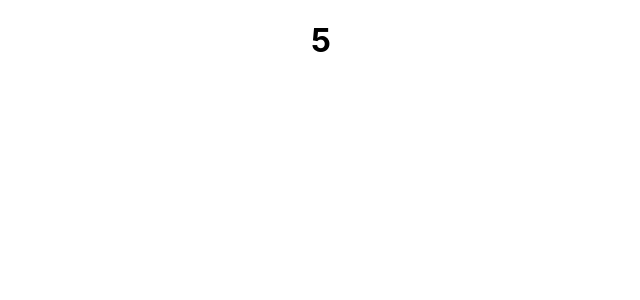
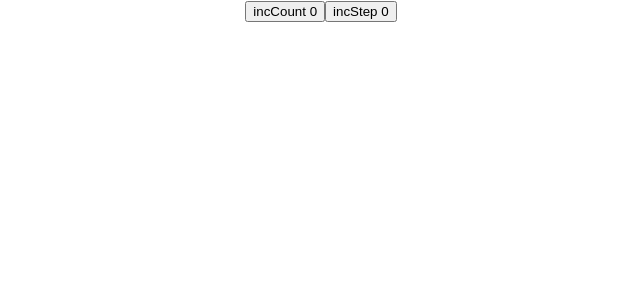
Before and after one commit to chenky/study, a React (Create React App) app in the folder create-react-app2/my-app/: page / in a window 1280 px wide. Shown: the top 300 px of the page, without its empty margins (319-959 px from the left). Built offline with nearby package versions, Linux system fonts and the light colour scheme.

Commit message:
feat: useEventCallback memo useMemo

```diff
--- /dev/null
+++ b/create-react-app2/my-app/src/function-component/TestMemo.js
@@ -0,0 +1,105 @@
+import React, { createContext, memo, useMemo, useState, useContext, useReducer } from 'react';
+// import useFetch from './customHooks/useFetch';
+
+// const Store = React.createContext(null);
+
+// function Parent() {
+//   const [count, setCount] = useState(0);
+//   const [step, setStep] = useState(0);
+//   // const fetchData = useFetch(count, step);
+
+//   return (
+//     <Store.Provider value={{setCount}}>
+//       <div>count: {count}</div>
+//       <Child />
+//     </Store.Provider>
+//   );
+// }
+
+// const Child = memo((props) => {
+//   const { setCount } = useContext(Store)
+
+//   function onClick() {
+//     setCount(count => count + 1)
+//   }
+
+//   return (
+//     <button onClick={onClick}>count+1</button>
+//   )
+// });
+
+const Store = createContext(null);
+
+const reducer = (state, action) => {
+  // console.log(state, action);
+  switch (action.type) {
+    case "incCount":
+      // console.log({
+      //   ...state, count: state.count +1,
+      // });
+      return {
+        ...state, count: state.count +1,
+      };
+    case "incStep":
+      return {
+        ...state, step: state.step +1,
+      };
+    default:
+      return state;
+  }
+}
+
+function Parent() {
+  const [state, dispatch] = useReducer(reducer, { count: 0, step: 0 });
+
+  return (
+    <Store.Provider value={{ state, dispatch }}>
+      <Count />
+      <Step />
+    </Store.Provider>
+  );
+}
+
+// const Count = memo(() => {
+//   const { state, dispatch } = useContext(Store);
+//   console.log("Count called");
+//   return (
+//     <button onClick={() => dispatch({type:"incCount"})}>incCount {state.count}</button>
+//   );
+// });
+
+// const Step = memo(() => {
+//   const { state, dispatch } = useContext(Store);
+//   console.log("Step called");
+//   return (
+//     <button onClick={() => dispatch({type:"incStep"})}>incStep {state.step}</button>
+//   );
+// });
+
+const Count = () => {
+  const { state, dispatch } = useContext(Store);
+  return (
+  useMemo(()=>{
+    console.log("Count called");
+   return <button onClick={() => dispatch({type:"incCount"})}>incCount {state.count}</button>
+  }, [state.count,dispatch])
+  );
+};
+
+const Step = () => {
+  const { state, dispatch } = useContext(Store);
+  return (
+    useMemo(()=>{
+      console.log("Step called");
+    return <button onClick={() => dispatch({type:"incStep"})}>incStep {state.step}</button>
+  }, [state.step,dispatch])
+  );
+};
+
+export default function TestMemo() {
+  return (
+    <div>
+      <Parent></Parent>
+    </div>
+  )
+}
--- a/create-react-app2/my-app/src/function-component/index.js
+++ b/create-react-app2/my-app/src/function-component/index.js
@@ -1,12 +1,16 @@
 import React from 'react'
 // import ErrorValue from './errorValue';
-import SetInterval from './setInterval';
+// import SetInterval from './setInterval';
+// import TestUseEventCallback from './testUseEventCallback'
+import TestMemo from './TestMemo';
 
 export default function FnComTest() {
   return (
     <React.Fragment>
       {/* <ErrorValue></ErrorValue> */}
-      <SetInterval></SetInterval>
+      {/* <SetInterval></SetInterval> */}
+      {/* <TestUseEventCallback></TestUseEventCallback> */}
+      <TestMemo></TestMemo>
     </React.Fragment>
   );
 }
--- /dev/null
+++ b/create-react-app2/my-app/src/function-component/testUseEventCallback.js
@@ -0,0 +1,37 @@
+import React, { useCallback, useState, useEffect } from 'react';
+import useEventCallback from './customHooks/useEventCallback';
+
+export default function TestUseEventCallback() {
+  const [count, setCount] = useState(0);
+
+  // const cb = useCallback(
+  //   () => {
+  //     console.log(count);
+  //   },
+  //   [count],
+  // );
+
+  const cb = useEventCallback(
+    () => {
+      console.log(count);
+    },
+    [count],
+  );
+
+  useEffect(()=>{
+    cb();
+  });
+
+  const log = () => {
+    // setCount(count + 1);
+    const newCount = count +1;
+    setCount(newCount);
+  };
+
+  return (
+    <div>
+      <p>You clicked {count} times</p>
+      <button onClick={log}>Click me</button>
+    </div>
+  );
+}
```
Also changed, not shown: create-react-app2/my-app/src/function-component/customHooks/useEventCallback.js (added, +15 -0 lines).
